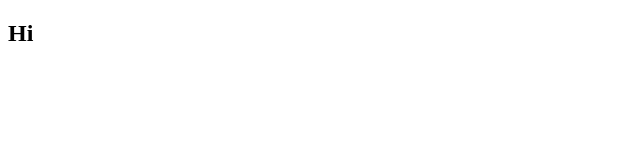
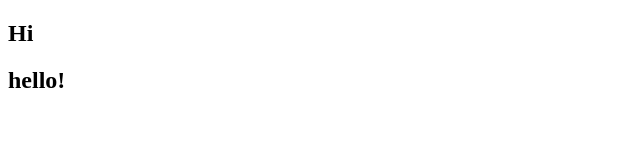
Before and after one commit to aajour/aajour.github.io, a plain HTML site: page index.html in a window 1280 px wide. Shown: the full height of the page, 0-640 px from the left. Drawn offline with Linux system fonts and the light colour scheme.

Commit message:
add new header

```diff
--- a/index.html
+++ b/index.html
@@ -1,4 +1,7 @@
 <!DOCTYPE html>
 <html>
 <h2> Hi </h2>
+  <h2>
+    hello!
+  </h2>
 </html>
```
